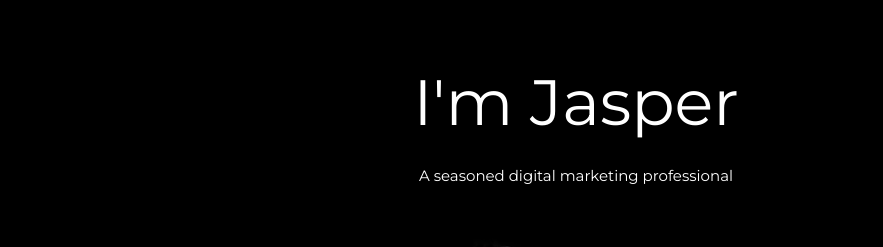
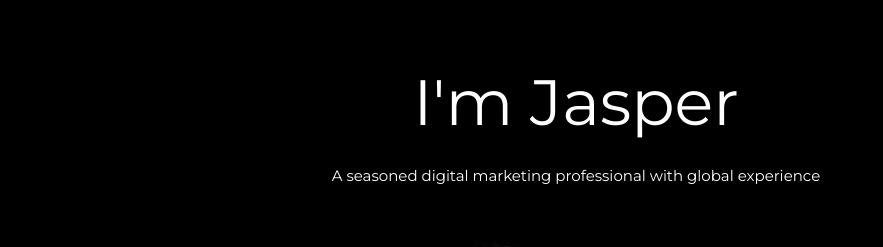
Before and after one commit to JvdZwaan76/jaspervdz, a plain HTML site: page index.html in a window 1280 px wide. Shown: the top 247 px of the page, 124-1007 px from the left. Drawn offline with Linux system fonts and the light colour scheme.

Commit message:
Update index.html

```diff
--- a/index.html
+++ b/index.html
@@ -3,7 +3,7 @@
   <head>
     <title>Jasper van der Zwaan Profile</title>
     <meta charset="UTF-8">
-    <meta name="description" content="Jasper van der Zwaan Résumé: A seasoned digital marketing professional">
+    <meta name="description" content="Jasper van der Zwaan Résumé: A seasoned digital marketing professional with global experience">
     <meta name="viewport" content="width=device-width, initial-scale=1">
     <link rel="stylesheet" href="w3.css">
     <link rel="stylesheet" href="https://fonts.googleapis.com/css?family=Montserrat">
@@ -59,7 +59,7 @@
   <!-- Header/Home -->
   <header class="w3-container w3-padding-32 w3-center w3-black" id="home">
     <h3 class="w3-jumbo"><span class="w3-hide-small">I'm</span> Jasper</h3>
-    <p>A seasoned digital marketing professional</p>
+    <p>A seasoned digital marketing professional with global experience</p>
     <img src="/images/jasper-profile-img.png" alt="Jasper van der Zwaan Bio Image" class="w3-image" width="992" height="948">
   </header>
 
```
